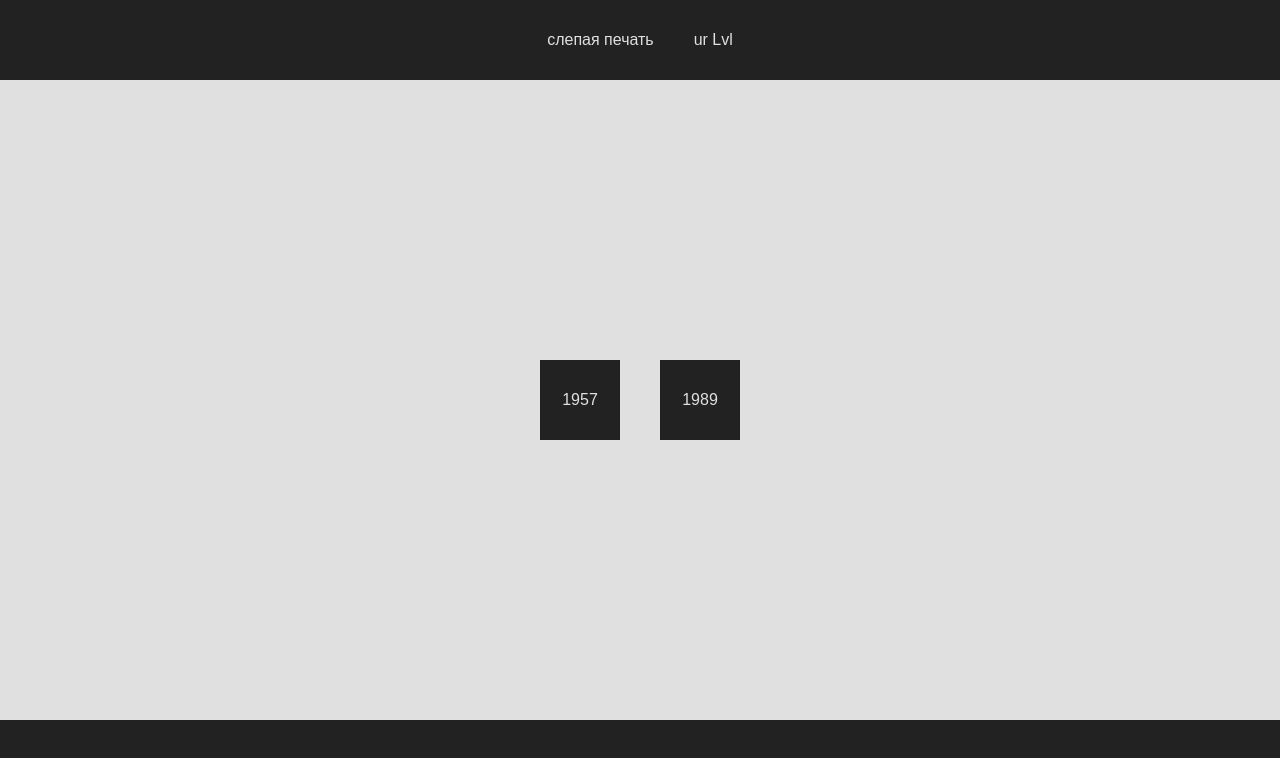
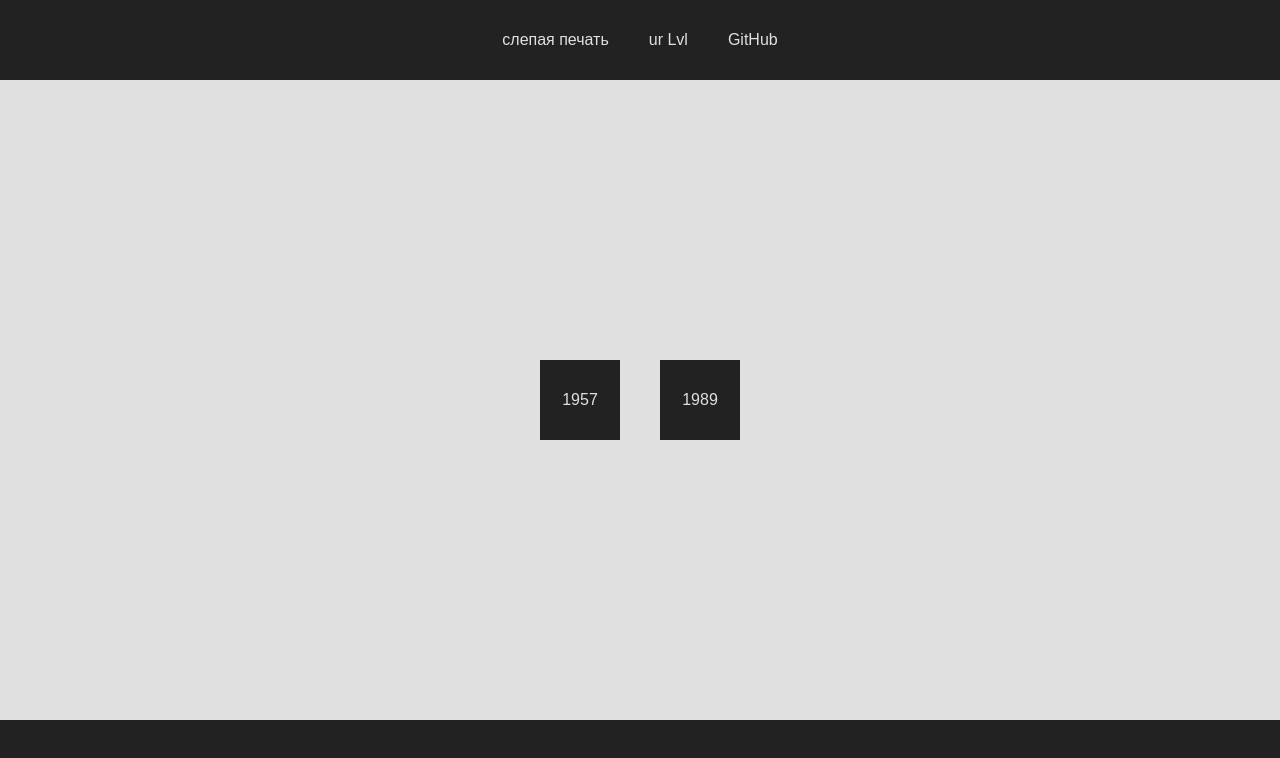
Before and after one commit to SatoruToji/Mokemba, a Next.js app: page / in a window 1280 px wide. Shown: the top 758 px of the page. Built offline with nearby package versions, Linux system fonts and the light colour scheme.

Commit message:
0.1.1-alpha bug fix

```diff
--- a/src/components/layout/main/Main.tsx
+++ b/src/components/layout/main/Main.tsx
@@ -1,19 +1,5 @@
-import { ReactNode } from 'react'
 import Link from 'next/link'
 import { Button } from '@/components/shared/button/Button'
-
-const start: { web: ReactNode; content: ReactNode } = {
-    web: (
-        <>
-            <h1>Web это не интернет</h1>
-        </>
-    ),
-    content: (
-        <>
-            <h1>Интернет до 1995 года</h1>
-        </>
-    ),
-}
 
 export function Main() {
     return (
--- a/src/components/layout/nav/Nav.tsx
+++ b/src/components/layout/nav/Nav.tsx
@@ -1,10 +1,7 @@
-'use client'
 import { Button } from '@/components/shared/button/Button'
 import Link from 'next/link'
-import { useState } from 'react'
 
 export function Navbar() {
-    const [isOpen, setIsOpen] = useState(false)
     return (
         <nav>
             <ul className="flex gap-x-10">
@@ -35,6 +32,14 @@ export function Navbar() {
                         }
                     />
                 </li>
+                <li>
+                    <a
+                        href="https://github.com/SatoruToji/Mokemba"
+                        target="_blank"
+                    >
+                        GitHub
+                    </a>
+                </li>
             </ul>
         </nav>
     )
```
